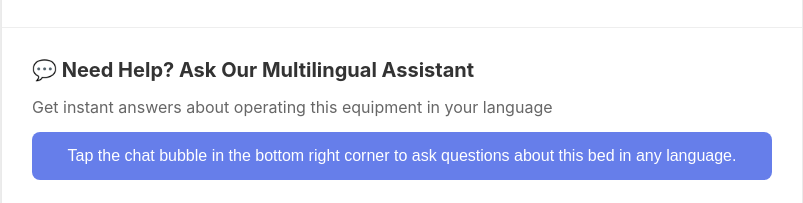
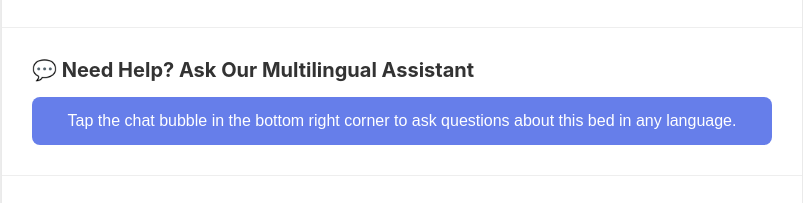
Before and after one commit to Agricog/Equip-Safety, a website: page equipsafety.com/raz-art-shower-chair.html in a window 1280 px wide. Shown: the part 1262-1465 px from the top of the page, without its empty margins (238-1041 px from the left). Drawn offline with Linux system fonts and the light colour scheme; a script that the page names is missing.

Commit message:
Update raz-art-shower-chair.html

```diff
--- a/equipsafety.com/raz-art-shower-chair.html
+++ b/equipsafety.com/raz-art-shower-chair.html
@@ -147,9 +147,6 @@
         <!-- AI Assistant -->
         <div class="section">
             <h2>💬 Need Help? Ask Our Multilingual Assistant</h2>
-            <p style="margin-bottom: 15px; color: #666;">
-                Get instant answers about operating this equipment in your language
-            </p>
             <button class="chatbot-trigger" onclick="openChatbot()">
             <p>Tap the chat bubble in the bottom right corner to ask questions about this bed in any language.</p>
             </button>
```
